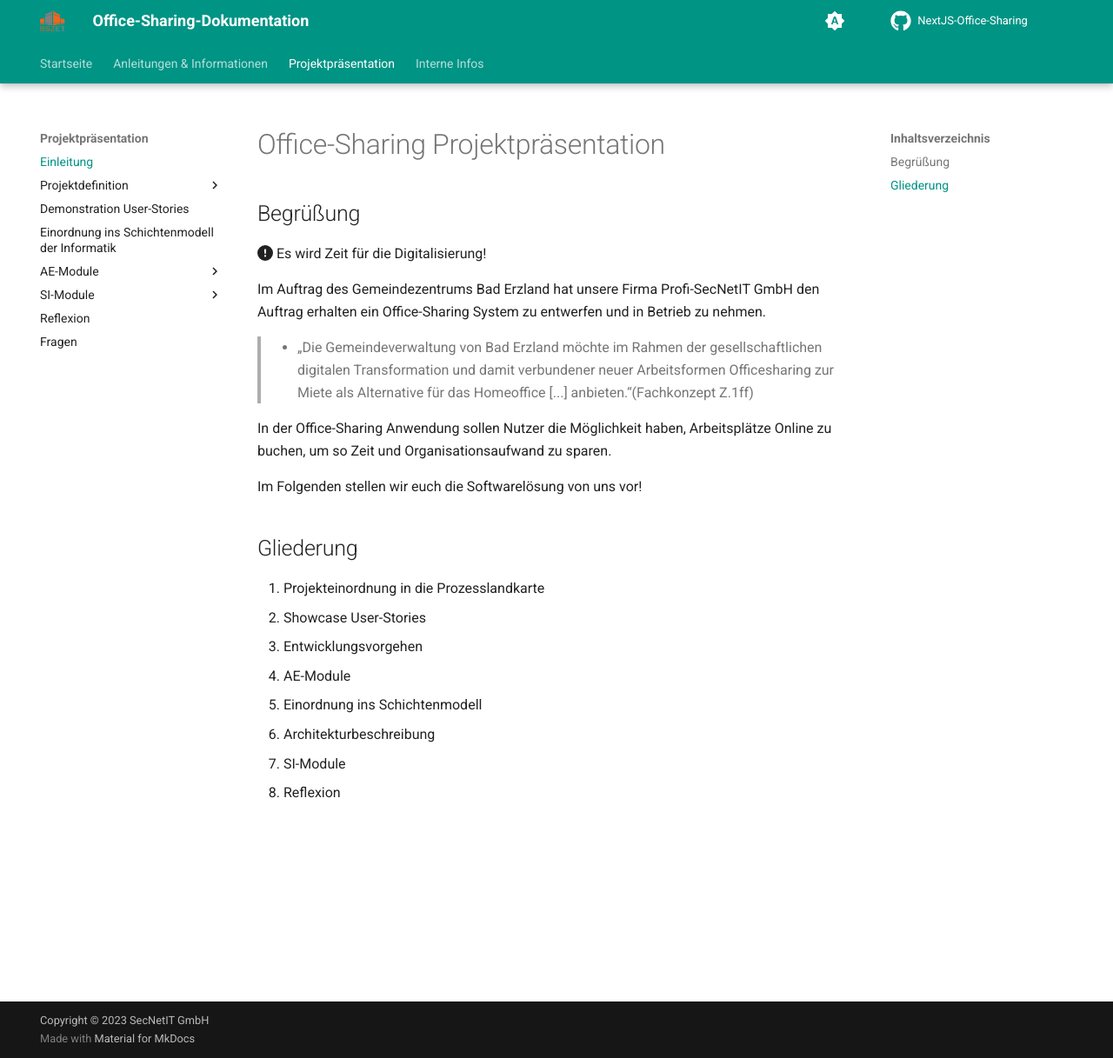
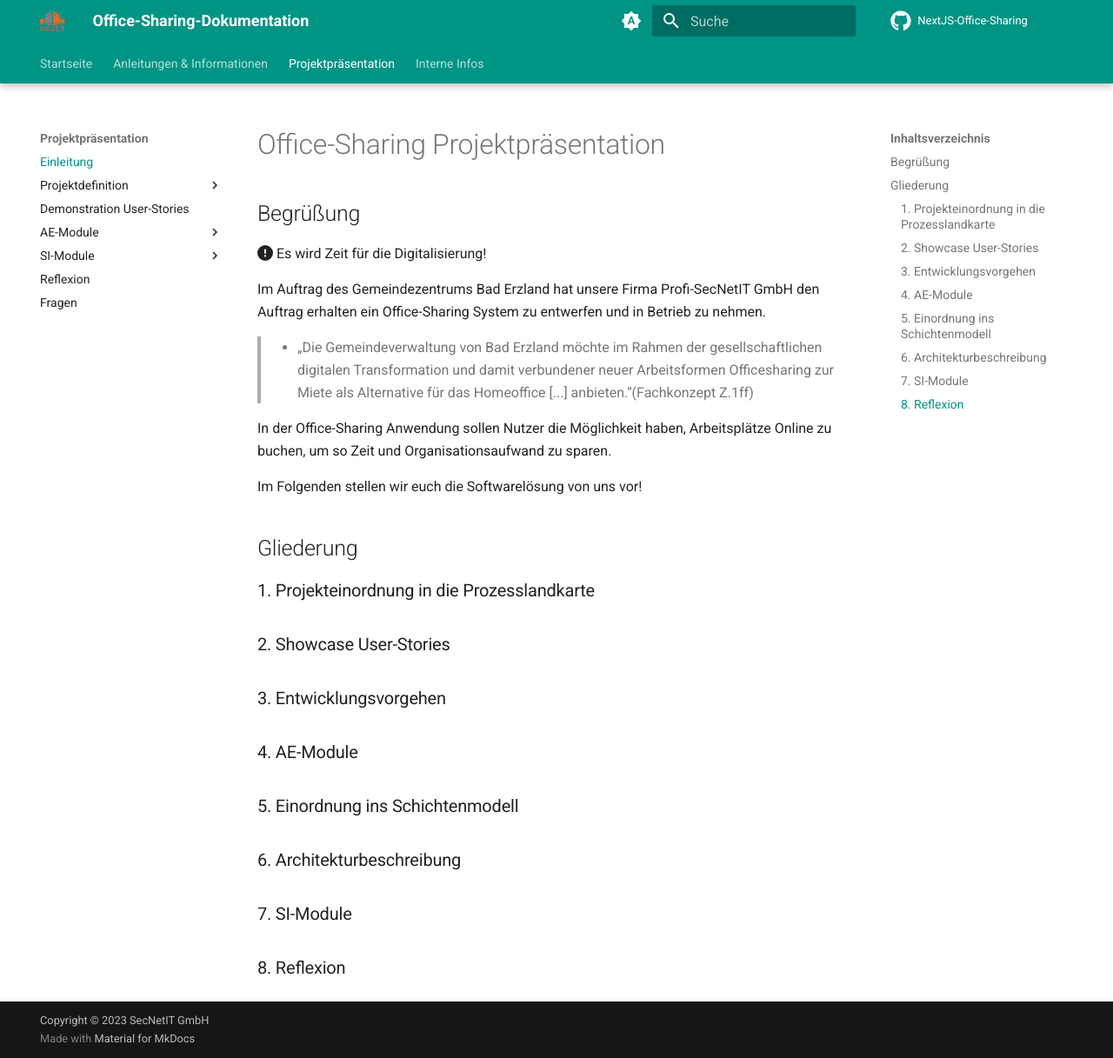
Before and after one commit to gz-bad-erzland-p2/Dokumentation, an MkDocs documentation site: the page built from docs/vortrag/01_Einleitung.md, in a window 1280 px wide and 1217 px high. Shown: the whole window at 87% size. Built offline with MkDocs 1.6.1 and Material for MkDocs 9.7.7, drawn with Linux system fonts in a browser that asks for light colours; comment, search, counter and statistics services are not loaded.

Commit message:
Adjust user stories, responsive design and navigation

```diff
--- a/docs/vortrag/01_Einleitung.md
+++ b/docs/vortrag/01_Einleitung.md
@@ -13,11 +13,11 @@ Im Folgenden stellen wir euch die Softwarelösung von uns vor!
 
 ## Gliederung
 
-1. Projekteinordnung in die Prozesslandkarte
-2. Showcase User-Stories
-3. Entwicklungsvorgehen
-4. AE-Module
-5. Einordnung ins Schichtenmodell
-6. Architekturbeschreibung
-7. SI-Module
-8. Reflexion
+### 1. Projekteinordnung in die Prozesslandkarte
+### 2. Showcase User-Stories
+### 3. Entwicklungsvorgehen
+### 4. AE-Module
+### 5. Einordnung ins Schichtenmodell
+### 6. Architekturbeschreibung
+### 7. SI-Module
+### 8. Reflexion
--- a/mkdocs.yml
+++ b/mkdocs.yml
@@ -84,6 +84,7 @@ extra:
 
 plugins:
   - glightbox
+  - search
 
 # Extensions
 markdown_extensions:
@@ -152,19 +153,19 @@ nav:
       - 'Einleitung': 'vortrag/01_Einleitung.md'
       - 'Projektdefinition':
           - 'vortrag/Projektdefinition/00_projekteinordnung.md'
+          - 'vortrag/Projektdefinition/05_entwicklungsvorgehen.md'
           - 'vortrag/Projektdefinition/01_nutzerwertanalyse.md'
-          - 'vortrag/Projektdefinition/05_entwicklungsvorgehen.md'
           - 'vortrag/Projektdefinition/30_soll-ist.md'
           - 'vortrag/Projektdefinition/31_user-stories.md'
+          - 'Einordnung Schichtenmodell': 'vortrag/Projektdefinition/07_qos_schichtenmodell.md'#
           - 'vortrag/Projektdefinition/08_architekturbeschreibung.md'
           - 'vortrag/Projektdefinition/40_zeitplan.md'
-          - 'vortrag/Projektdefinition/50_download.md'
+          - 'Demos des Produktes': 'vortrag/Projektdefinition/50_download.md'
           - 'Protokolle':
               - 'vortrag/Projektdefinition/protokolle/01_ergebnisprotokoll.md'
               - 'vortrag/Projektdefinition/protokolle/03_pflichtenheft.md'
               - 'vortrag/Projektdefinition/protokolle/02_lastenheft.md'
       - 'vortrag/04_demonstration-user-stories.md'
-      - 'vortrag/07_qos_schichtenmodell.md'#
       - 'AE-Module':
           - 'vortrag/06_ae-module/01_frontend.md'
           - 'vortrag/06_ae-module/02_backend.md'
```
Also changed, not shown: docs/vortrag/04_demonstration-user-stories.md (+11 -5 lines), docs/vortrag/06_ae-module/01_frontend.md (+4 -4 lines), docs/vortrag/06_ae-module/04_responsive-design.md (+7 -2 lines), docs/vortrag/Projektdefinition/31_user-stories.md (+3 -3 lines), docs/vortrag/Projektdefinition/07_qos_schichtenmodell.md (renamed from docs/vortrag/07_qos_schichtenmodell.md).
